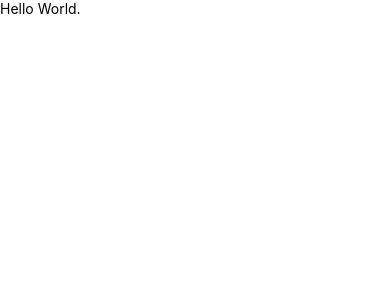
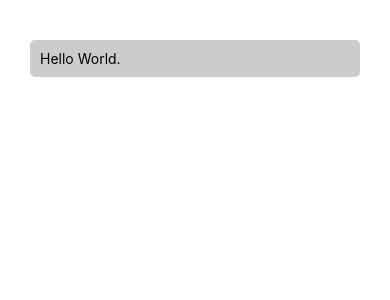
Before and after one commit to edwardtanguay/reactnative-learn-showcase, a React Native app: screen / in a window 390 px wide. Shown: the top 300 px of the page. Built offline with nearby package versions, Linux system fonts and the light colour scheme.

Commit message:
hello world padding

```diff
--- a/App.tsx
+++ b/App.tsx
@@ -1,12 +1,31 @@
 import React from "react";
-import { View, Text } from "react-native";
+import {
+	View,
+	Text,
+	SafeAreaView,
+	StyleSheet,
+	KeyboardAvoidingView,
+} from "react-native";
 
 const App = () => {
 	return (
-		<View>
-			<Text>Hello World.</Text>
-		</View>
+		<SafeAreaView>
+			<View style={styles.container}>
+				<Text>Hello World.</Text>
+			</View>
+		</SafeAreaView>
 	);
 };
 
+const styles = StyleSheet.create({
+	container: {
+		marginLeft: 30,
+		marginTop: 40,
+		marginRight: 30,
+		backgroundColor: "#ccc",
+		padding: 10,
+		borderRadius: 5
+	},
+});
+
 export default App;
```
